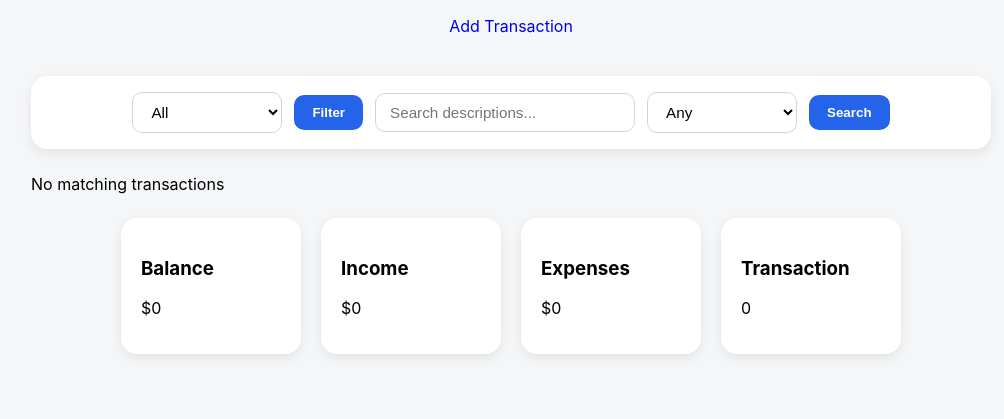
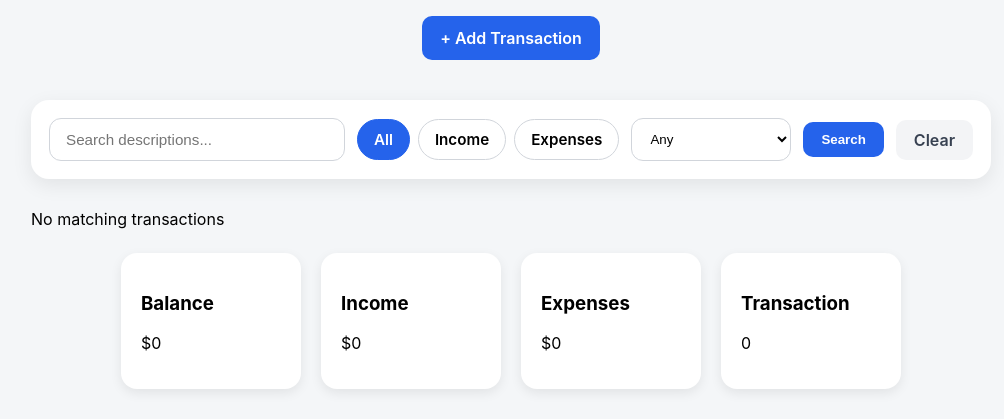
Before and after one commit to bAbhi2040/finance-tracker, a Flask app: page /dashboard in a window 1280 px wide. Shown: the part 109-528 px from the top of the page, without its empty margins (129-1133 px from the left). Run offline with Flask 3, Linux system fonts and the light colour scheme; the visitor is signed in with stand-in values (Sample User, id 1).

Commit message:
added meta data to transactions on the dashboard, updated edit_transactions to accept datetime data, combined filter options into a system for UX improvement, and added a clear filter option

```diff
--- a/app.py
+++ b/app.py
@@ -276,6 +276,8 @@ def edit_transaction(transaction_id):
             category = request.form["category"]
             description = request.form["description"]
             transaction_type = request.form["transaction_type"]
+            date_string = request.form["date"]
+            transaction_date = date.fromisoformat(date_string)
 
             if amount <= 0:
                 return render_template(
@@ -296,6 +298,7 @@ def edit_transaction(transaction_id):
             transaction.category = category
             transaction.description = description
             transaction.transaction_type = transaction_type
+            transaction.transaction_date = transaction_date
 
             db.session.commit()
 
--- a/static/style.css
+++ b/static/style.css
@@ -143,6 +143,7 @@ select {
 input:focus,
 select:focus {
     border-color: #2563eb;
+    box-shadow: 0 0 0 3px rgba(37, 99, 235, .15);
 }
 
 form {
@@ -174,30 +175,122 @@ form {
 
 .filter_bar {
     display: flex;
-    justify-content: center;
     align-items: center;
     gap: 12px;
+    flex-wrap: wrap;
     background: white;
-    padding: 16px;
-    border-radius: 16px;
-    box-shadow: 0 4px 12px rgba(0,0,0,.08);
-    margin-bottom: 25px;
-    flex-wrap: wrap;
+    padding: 18px;
+    border-radius: 18px;
+    box-shadow: 0 6px 20px rgba(0,0,0,.08);
+    margin-bottom: 30px;
 }
 
 .filter_bar select {
-    width: 150px;
-    padding: 10px 14px;
+    width: 160px;
+    padding: 12px 14px;
     border: 1px solid #d1d5db;
-    border-radius: 10px;
+    border-radius: 12px;
     background: white;
+    transition: .2s;
+}
+
+.filter_bar select:hover {
+    border-color: #2563eb;
+}
+
+.filter_bar input {
+    flex: 1;
+    min-width: 250px;
+    max-width: 400px;
+    padding: 12px 16px;
+    border: 1px solid #d1d5db;
+    border-radius: 12px;
     font-size: 0.95rem;
 }
 
-.filter_bar input {
-    width: 260px;
-    padding: 10px 14px;
+.clear_button {
+    padding: 10px 18px;
+    border-radius: 10px;
+    background: #f3f4f6;
+    color: #374151;
+    font-weight: 600;
+    transition: .2s;
+}
+
+.clear_button:hover {
+    background: #e5e7eb;
+}
+
+.filter_chips {
+    display: flex;
+    gap: 8px;
+}
+
+.filter_chips input {
+    display: none;
+}
+
+.filter_chips label {
+    padding: 10px 16px;
     border: 1px solid #d1d5db;
+    border-radius: 999px;
+    cursor: pointer;
+    font-size: .95rem;
+    font-weight: 600;
+    transition: .2s;
+}
+
+.filter_chips label:hover {
+    border-color: #2563eb;
+}
+
+.filter_chips input:checked + label {
+    background: #2563eb;
+    color: white;
+    border-color: #2563eb;
+}
+
+.transaction_actions {
+    display: flex;
+    align-items: center;
+    gap: 12px;
+}
+
+.edit_button {
+    padding: 8px 14px;
+    border-radius: 8px;
+    background: #eff6ff;
+    color: #2563eb;
+    font-size: .9rem;
+    font-weight: 600;
+    transition: .2s;
+}
+
+.edit_button:hover {
+    background: #dbeafe;
+}
+
+.transaction_meta {
+    margin-top: 14px;
+}
+
+.transaction_date {
+    font-size: .85rem;
+    color: #9ca3af;
+    font-weight: 500;
+}
+
+.primary_action {
+    display: inline-block;
+    padding: 12px 18px;
+    background: #2563eb;
+    color: white;
     border-radius: 10px;
-    font-size: 0.95rem;
+    font-weight: 600;
+    transition: .2s;
 }
+
+.primary_action:hover {
+    background: #1d4ed8;
+    transform: translateY(-1px);
+}
--- a/templates/dashboard.html
+++ b/templates/dashboard.html
@@ -14,51 +14,56 @@
 </div>
 
 <div class="section">
-    <a href="/add_transaction">
-        Add Transaction
+    <a href="/add_transaction" class="primary_action">
+        + Add Transaction
     </a>
 </div>
 
 <br><br>
 
 <form method="GET" class="filter_bar">
-    <select name="filter_option">
-        <option
-            value="All"
-            {% if filter_option == "All" %}
-                selected
-            {% endif %}
-        >
-            All
-        </option>
-        <option
-            value="Income"
-            {% if filter_option == "Income" %}
-                selected
-            {% endif %}
-        >
-            Income
-        </option>
-        <option
-            value="Expenses"
-            {% if filter_option == "Expenses" %}
-                selected
-            {% endif %}
-        >
-            Expenses
-        </option>
-    </select>
-
-    <button>
-        Filter
-    </button>
-
     <input
         type="text"
         name="search"
         value="{{ search_term }}"
         placeholder="Search descriptions..."
+        class="search_input"
     >
+
+    <div class="filter_chips">
+        <input
+            type="radio"
+            id="all"
+            name="filter_option"
+            value="All"
+            {% if filter_option == "All" %}
+                checked
+            {% endif %}
+        >
+        <label for="all">All</label>
+
+        <input
+            type="radio"
+            id="income"
+            name="filter_option"
+            value="Income"
+            {% if filter_option == "Income" %}
+                checked
+            {% endif %}
+        >
+        <label for="income">Income</label>
+
+        <input
+            type="radio"
+            id="expenses"
+            name="filter_option"
+            value="Expenses"
+            {% if filter_option == "Expenses" %}
+                checked
+            {% endif %}
+        >
+        <label for="expenses">Expenses</label>
+    </div>
 
     <select name="date_search">
         <option
@@ -98,6 +103,10 @@
     <button type="submit">
         Search
     </button>
+
+    <a href="{{ url_for('dashboard') }}" class="clear_button">
+        Clear
+    </a>
 </form>
 
 {% if transactions %}
@@ -114,14 +123,21 @@
                     {{ transaction.transaction_type }}
                 </span>
 
-                <a href="/edit_transaction/{{ transaction.id }}">
-                    Edit
-                </a>
+                <div class="transaction_actions">
+                    <a
+                        href="/edit_transaction/{{ transaction.id }}"
+                        class="edit_button"
+                    >
+                        Edit
+                    </a>
 
-                <a class="delete_button"
-                    href="/delete_transaction/{{ transaction.id }}">
-                    ✕
-                </a>
+                    <a
+                        class="delete_button"
+                        href="/delete_transaction/{{ transaction.id }}"
+                    >
+                        ✕
+                    </a>
+                </div>
             </div>
 
             <div class="transaction_details">
@@ -139,6 +155,12 @@
             <p class="description">
                 {{ transaction.description }}
             </p>
+
+            <div class="transaction_meta">
+                <span class="transaction_date">
+                    {{ transaction.transaction_date.strftime('%b %d %Y') }}
+                </span>
+            </div>
         </div>
     {% endfor %}
 {% elif search_term or filter_option or date_search != "All" %}
```
Also changed, not shown: templates/edit_transaction.html (+10 -1 lines).
